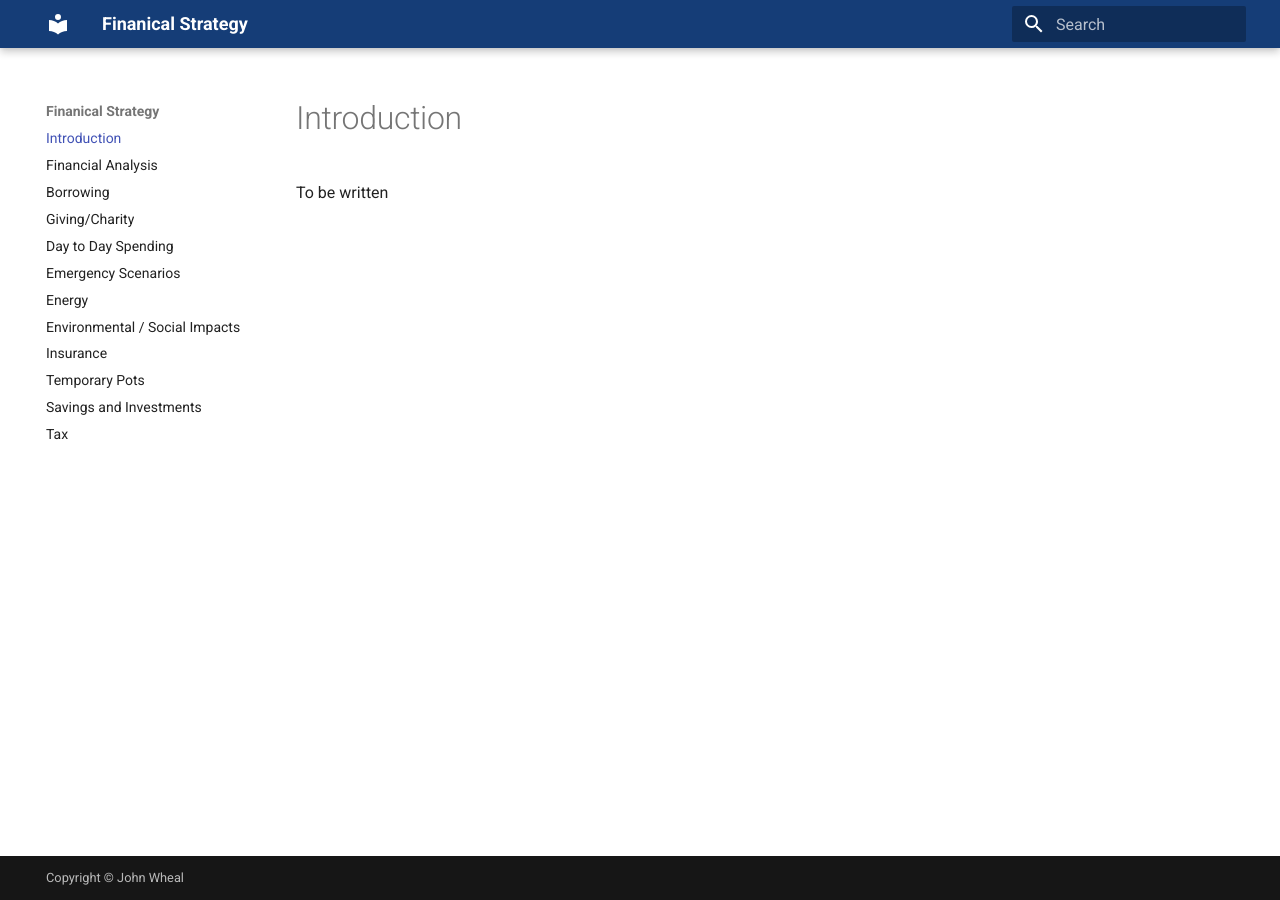
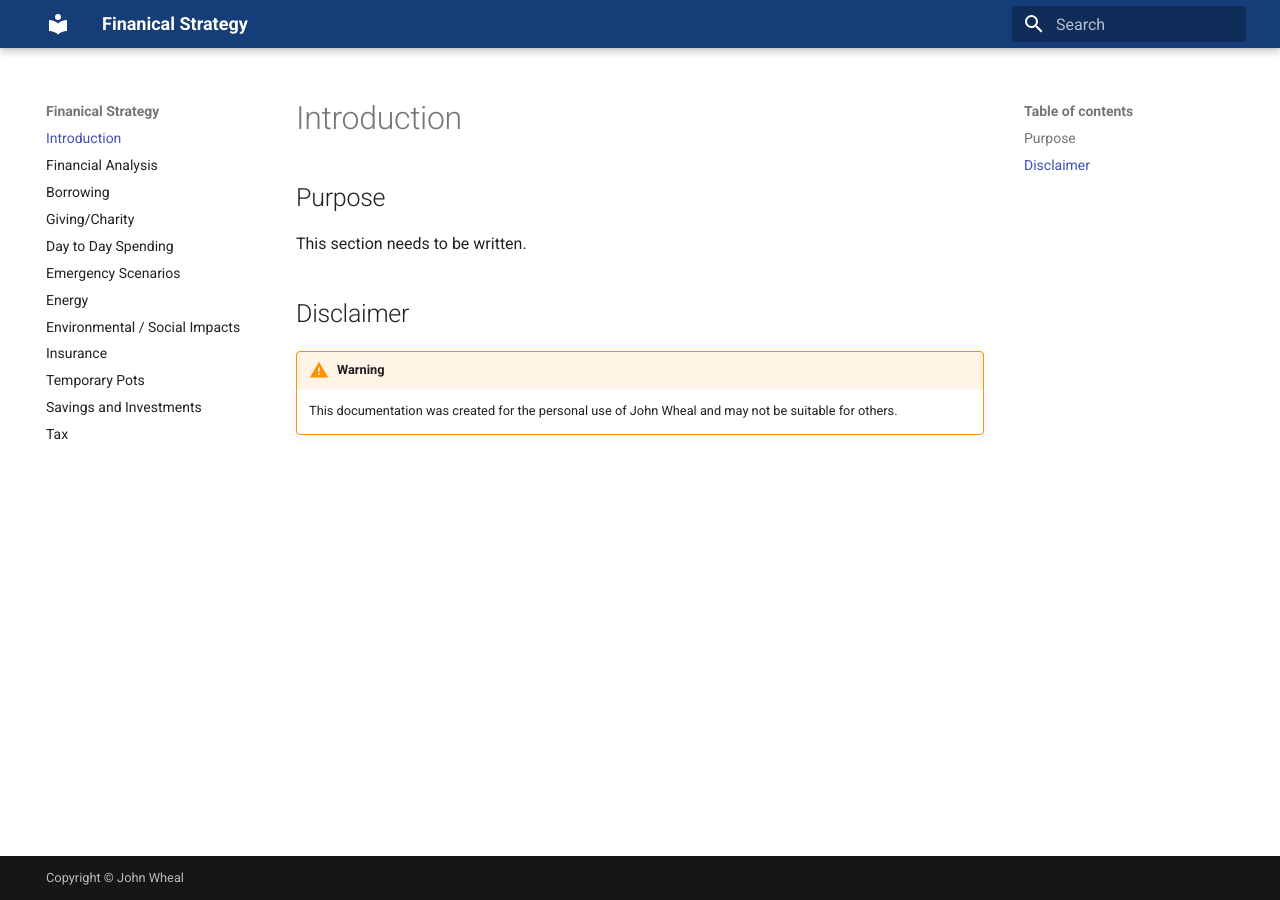
Before and after one commit to johnwheal/financial-strategy, an MkDocs documentation site: the page built from docs/index.md, in a window 1280 px wide. Built offline with MkDocs 1.6.1 and Material for MkDocs 9.7.7, drawn with Linux system fonts in a browser that asks for light colours.

Commit message:
Added markdown extensions

```diff
--- a/docs/index.md
+++ b/docs/index.md
@@ -1,3 +1,11 @@
 # Introduction
 
-To be written
+## Purpose
+
+This section needs to be written.
+
+## Disclaimer
+
+!!! warning
+
+    This documentation was created for the personal use of John Wheal and may not be suitable for others.
--- a/mkdocs.yml
+++ b/mkdocs.yml
@@ -6,3 +6,7 @@ theme:
 extra:
   generator: false
 copyright: Copyright &copy; John Wheal
+markdown_extensions:
+  - admonition
+  - pymdownx.details
+  - pymdownx.superfences
```
